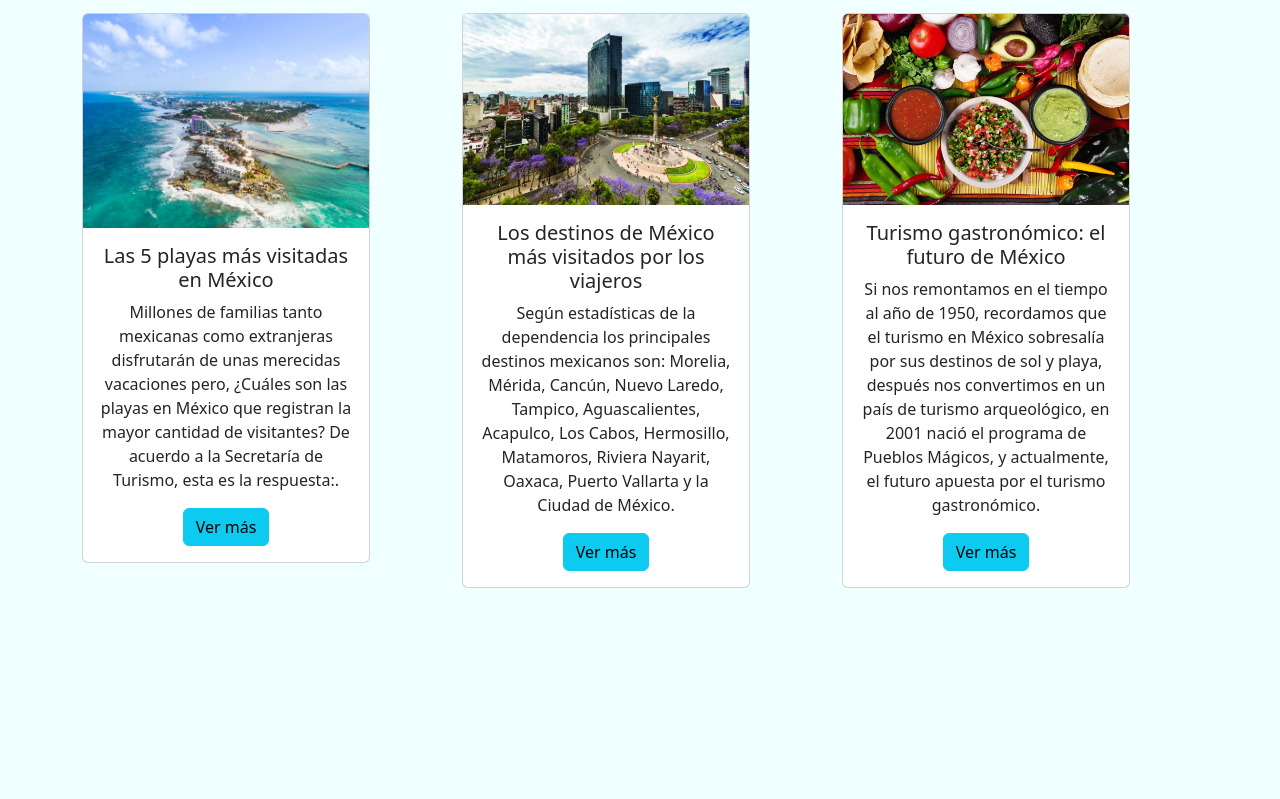
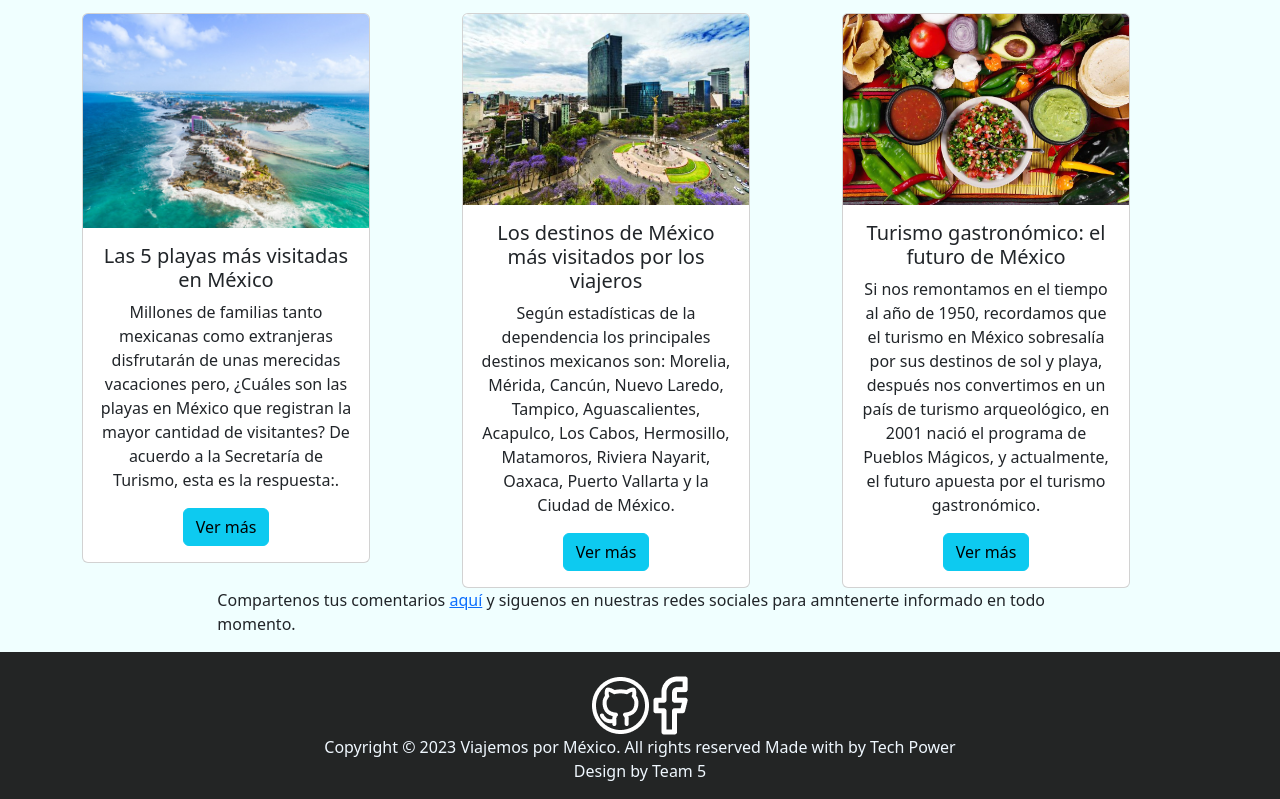
Before and after one commit to Lau-06/Project, a plain HTML site: page index.html in a window 1280 px wide. Shown: the part 1696-2495 px from the top of the page. Before the commit the page ends 2284 px from the top, so only its background shows below. Drawn offline with nearby package versions, Linux system fonts and the light colour scheme.

Commit message:
ADD FOOTER

```diff
--- a/CSS/estilo.css
+++ b/CSS/estilo.css
@@ -9,3 +9,7 @@ body{
 .textos{
     text-align: justify;
 }
+.pie_pagina{
+    background-color: rgba(0, 0, 0, 0.856);
+    color: aliceblue;
+}
--- a/index.html
+++ b/index.html
@@ -163,11 +163,32 @@
         </div>
       </div>
     </div>
+    <div class="row">
+      <div class="col">
+      </div>
+      <div class="col-8">
+        <p>Compartenos tus comentarios <a href="Contacto.html">aquí</a> y siguenos en nuestras redes sociales para amntenerte informado en todo momento.</p>
+      </div>
+      <div class="col">
+      </div>
+    </div>
   </main>
-  <footer></footer>
-
-  <script src="https://cdn.jsdelivr.net/npm/bootstrap@5.3.0/dist/js/bootstrap.bundle.min.js"
-    integrity="sha384-geWF76RCwLtnZ8qwWowPQNguL3RmwHVBC9FhGdlKrxdiJJigb/j/68SIy3Te4Bkz"
-    crossorigin="anonymous"></script>
+  <footer class="pie_pagina">
+<div class="container text-center">
+  <div class="row">
+    <div class="col" >
+    </div>
+    <div class="col-7">
+      <br>
+      <a href="https://github.com/"><img src="Imagenes/github.png" alt="GitHub_icono"></a>
+      <a href="https://www.facebook.com/"><img src="Imagenes/Face.png" alt="Facebook_icono"></a>
+      <br>
+      <p>Copyright © 2023 Viajemos por México. All rights reserved Made with by Tech Power
+        <br>Design by  Team 5</p>
+    </div>
+    <div class="col">
+    </div>
+  </div>
+  </footer>
 </body>
 </html>
```
Also changed, not shown: Imagenes/Face.png (added), Imagenes/github.png (added).
